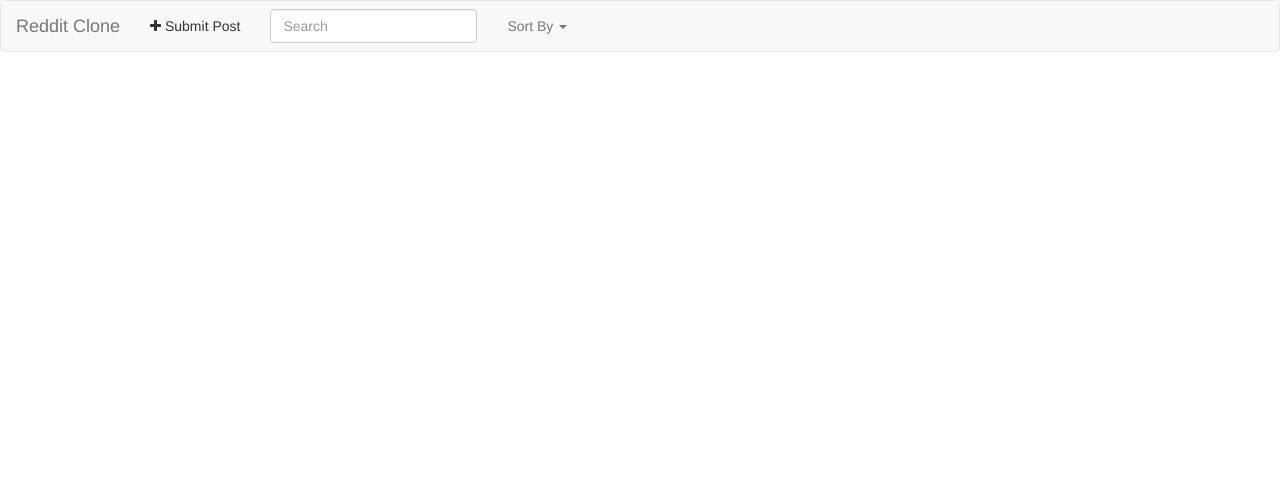
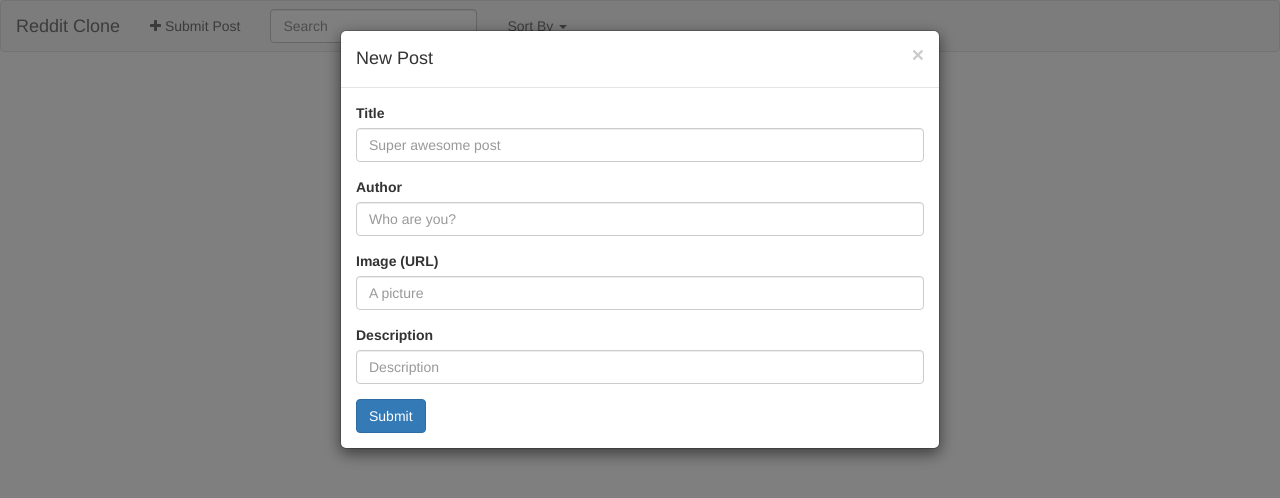
Before and after one commit to jonharlem/reddit-clone, a plain HTML site: page index.html in a window 1280 px wide. Both pictures are taken after a click on the link "Submit Post". Drawn offline with nearby package versions, Linux system fonts and the light colour scheme; some packages are replaced by stand-ins of ours; a script that the page names is missing.

Commit message:
add form

```diff
--- a/index.html
+++ b/index.html
@@ -22,7 +22,7 @@
       <div class="collapse navbar-collapse">
 
         <ul class="nav navbar-nav">
-          <li><a href="#"><i class="fa fa-plus"></i> Submit Post</a></li>
+          <li><a href="#" data-toggle="modal" data-target="#myModal"><i class="fa fa-plus"></i> Submit Post</a></li>
           <li>
             <form class="navbar-form" role="search">
               <div class="form-group">
@@ -44,6 +44,39 @@
     </div><!-- /.container-fluid -->
   </nav>
 
+  <!-- Modal -->
+  <div class="modal fade" id="myModal" tabindex="-1" role="dialog" aria-labelledby="myModalLabel">
+    <div class="modal-dialog" role="document">
+      <div class="modal-content">
+        <div class="modal-header">
+          <button type="button" class="close" data-dismiss="modal" aria-label="Close"><span aria-hidden="true">&times;</span></button>
+          <h4 class="modal-title" id="myModalLabel">New Post</h4>
+        </div>
+        <div class="modal-body">
+          <form>
+            <div class="form-group">
+              <label for="title">Title</label>
+              <input type="text" class="form-control" name="title" placeholder="Super awesome post" required>
+            </div>
+            <div class="form-group">
+              <label for="author">Author</label>
+              <input type="text" class="form-control" name="author" placeholder="Who are you?" required>
+            </div>
+            <div class="form-group">
+              <label for="image">Image (URL)</label>
+              <input type="text" class="form-control" name="image" placeholder="A picture" required>
+            </div>
+            <div class="form-group">
+              <label for="description">Description</label>
+              <input type="text" class="form-control" name="description" placeholder="Description" required>
+            </div>
+            <button type="submit" class="btn btn-primary">Submit</button>
+          </form>
+        </div>
+      </div>
+    </div>
+  </div>
+
   <div ng-controller="PostsController" class="container-fluid">
     <div class="row" ng-repeat="post in $storage.posts">
       {{ post }}
```
